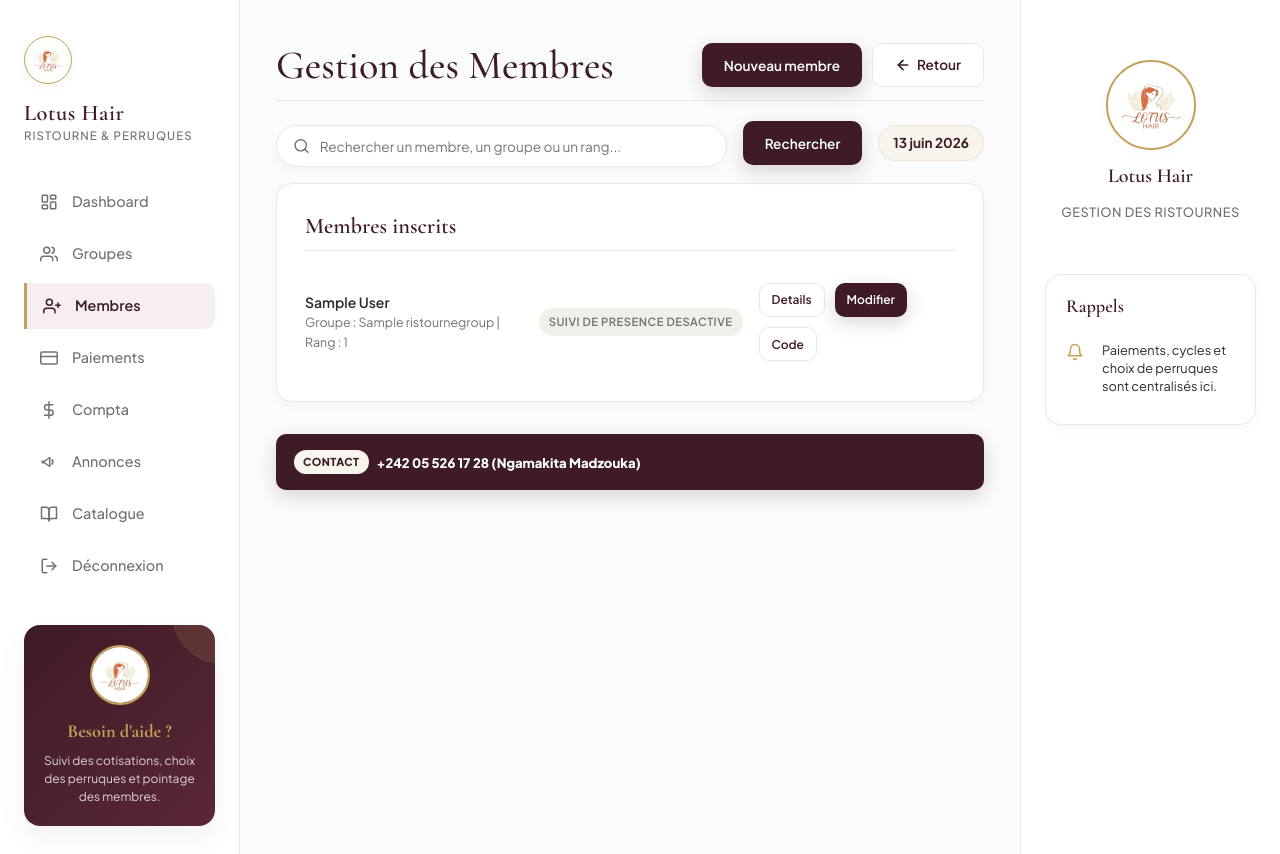
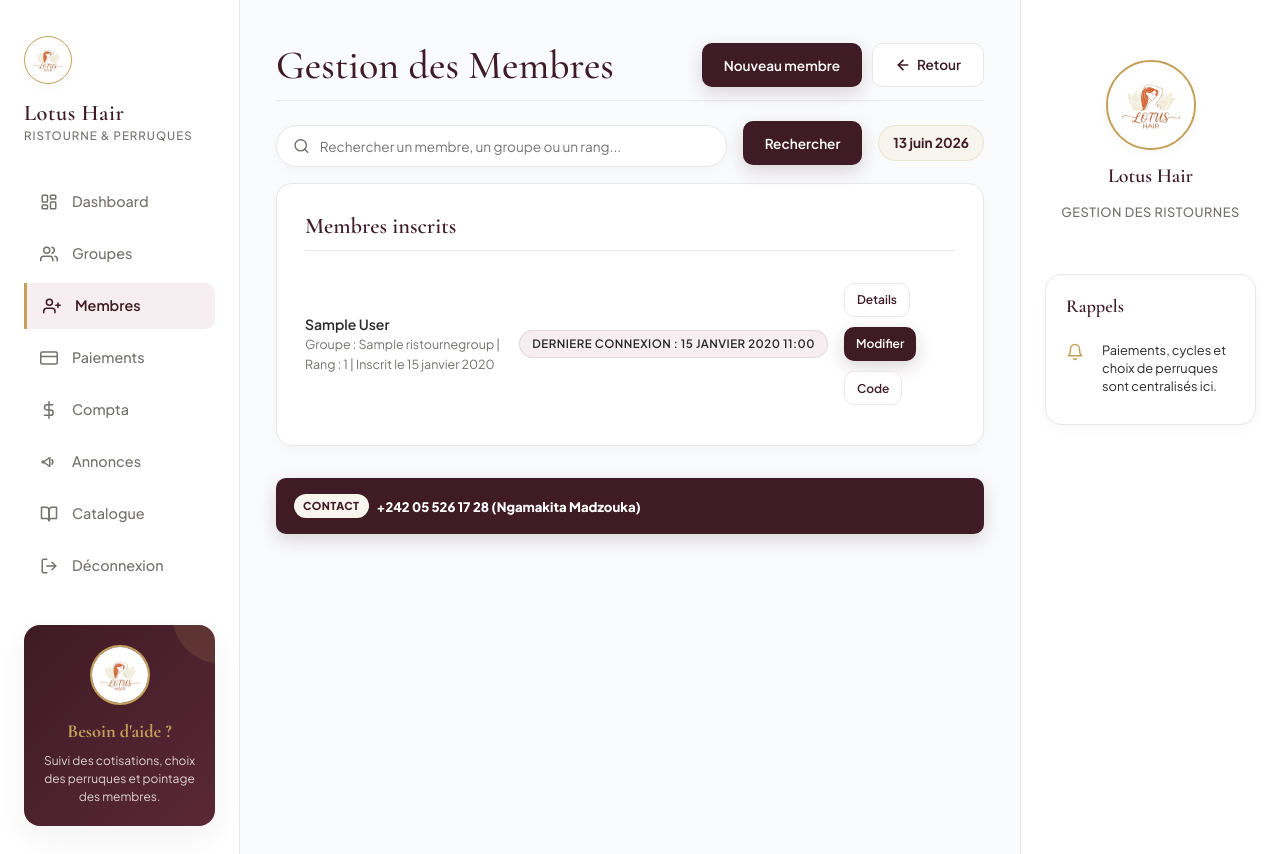
Before and after one commit to CodeMrNg/lotushair, a Django app: page /gestion/membres/ in a window 1280 px wide. Run offline with Django 5.2, Linux system fonts and the light colour scheme; a user stored in the database is signed in; tables that the repository leaves empty hold one stand-in row (values such as "Sample post").

Commit message:
fix: show member login date

```diff
--- a/core/templates/core/manage_members.html
+++ b/core/templates/core/manage_members.html
@@ -31,11 +31,13 @@
         <div class="row admin-row">
           <div>
             <span>{{ member.full_name }}</span>
-            <small>Groupe : {{ member.group.name }} | Rang : {{ member.rank }}</small>
+            <small>Groupe : {{ member.group.name }} | Rang : {{ member.rank }} | Inscrit le {{ member.joined_at|date:"d F Y" }}</small>
           </div>
-          <span class="badge presence-badge offline">
-            Suivi de presence desactive
-          </span>
+          {% if member.last_login_at %}
+            <span class="badge">Derniere connexion : {{ member.last_login_at|date:"d F Y H:i" }}</span>
+          {% else %}
+            <span class="badge">Jamais connecte</span>
+          {% endif %}
           <div class="admin-row-actions">
             <a class="btn" href="{% url 'member_detail_admin' member.id %}">Details</a>
             <a class="btn primary" href="{% url 'edit_member' member.id %}">Modifier</a>
--- a/core/tests.py
+++ b/core/tests.py
@@ -22,12 +22,14 @@
         self.assertIsNotNone(self.member.last_login_at)
         self.assertIsNone(self.member.last_seen_at)
 
-    def test_admin_member_list_displays_disabled_presence_badge(self):
+    def test_admin_member_list_displays_login_status(self):
         self.client.login(username="admin", password="admin1234")
 
         response = self.client.get(reverse("manage_members"))
 
-        self.assertContains(response, "Suivi de presence desactive")
+        self.assertContains(response, "Jamais connecte")
+        self.assertContains(response, "Inscrit le")
+        self.assertNotContains(response, "Suivi de presence desactive")
 
     def test_member_without_terms_cannot_access_private_pages(self):
         session = self.client.session
```
